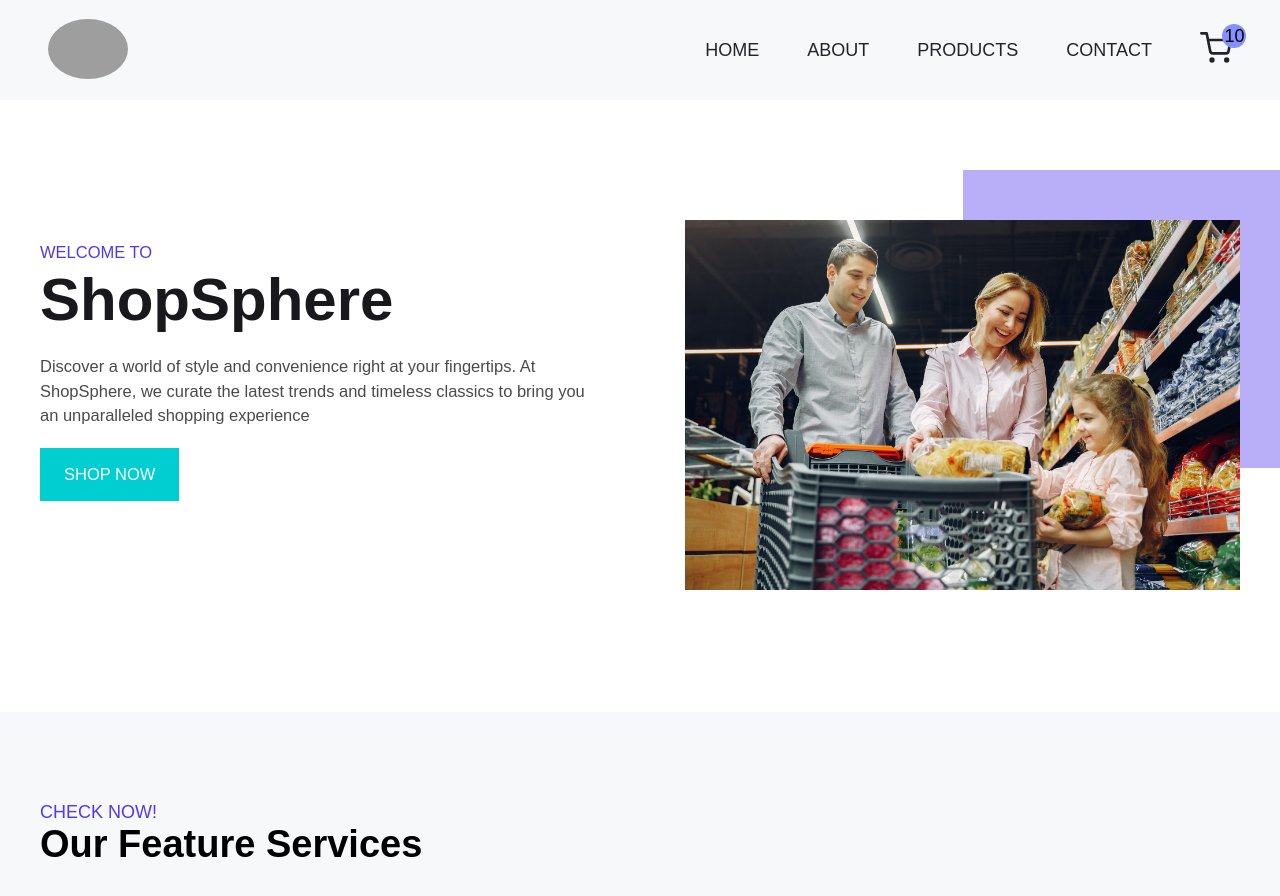
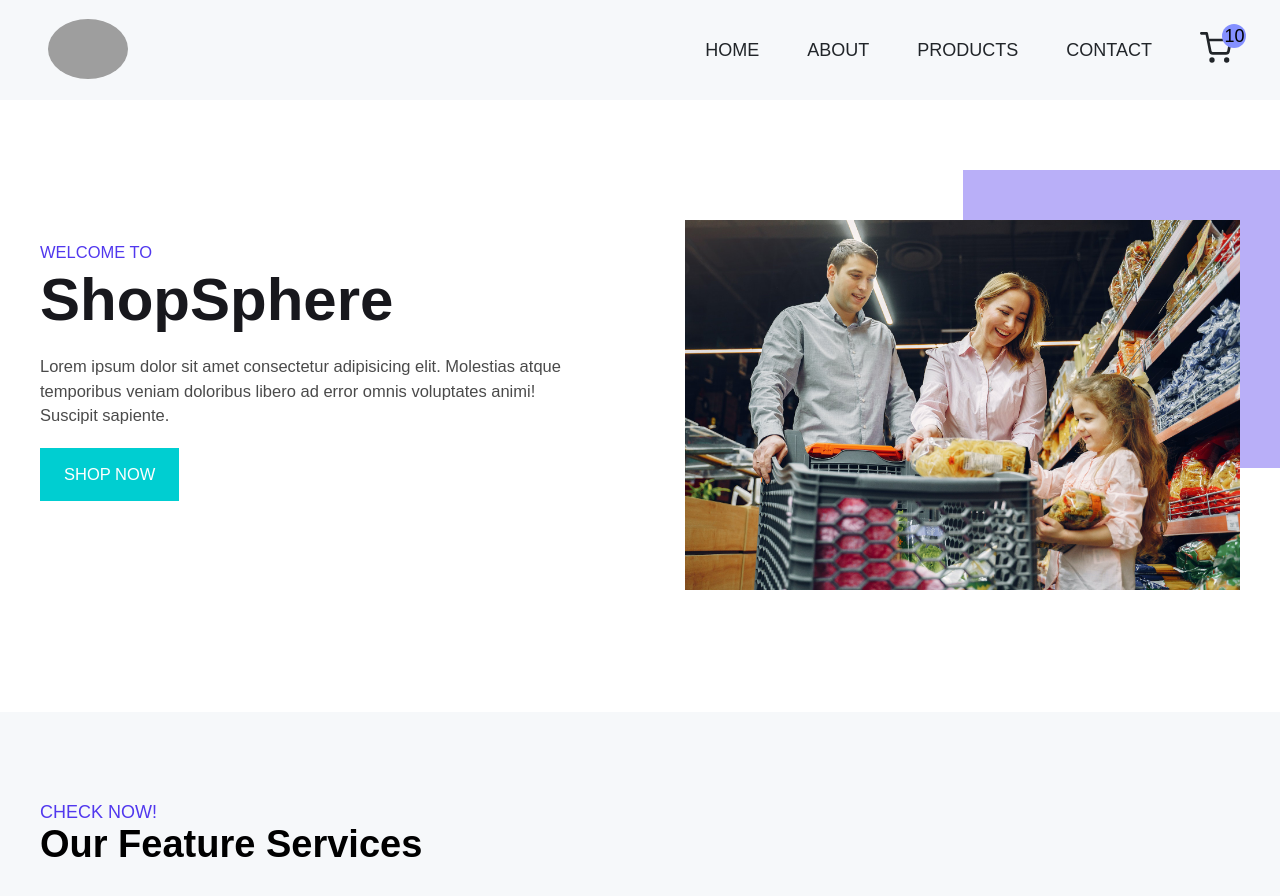
Before and after one commit to Jyotsna-1010/my-devops-project, a React (Create React App) app: page / in a window 1280 px wide. Shown: the top 896 px of the page. Built offline with nearby package versions, Linux system fonts and the light colour scheme; no server answers; grey boxes are pictures that could not be loaded.

Commit message:
Update HeroSection.js

```diff
--- a/src/components/HeroSection.js
+++ b/src/components/HeroSection.js
@@ -13,7 +13,9 @@ const HeroSection = ({ myData }) => {
             <p className="intro-data">Welcome to </p>
             <h1> {name} </h1>
             <p>
-             Discover a world of style and convenience right at your fingertips. At ShopSphere, we curate the latest trends and timeless classics to bring you an unparalleled shopping experience
+              Lorem ipsum dolor sit amet consectetur adipisicing elit. Molestias
+              atque temporibus veniam doloribus libero ad error omnis voluptates
+              animi! Suscipit sapiente.
             </p>
             <NavLink>
               <Button>Shop Now</Button>
@@ -80,7 +82,7 @@ const Wrapper = styled.section`
     }
   }
   .img-style {
- width: 100%;
+    width: 100%;
     height: auto;
   }
 
@@ -101,4 +103,4 @@ const Wrapper = styled.section`
   }
 `;
 
-export default HeroSection;
+export default HeroSection;
```
